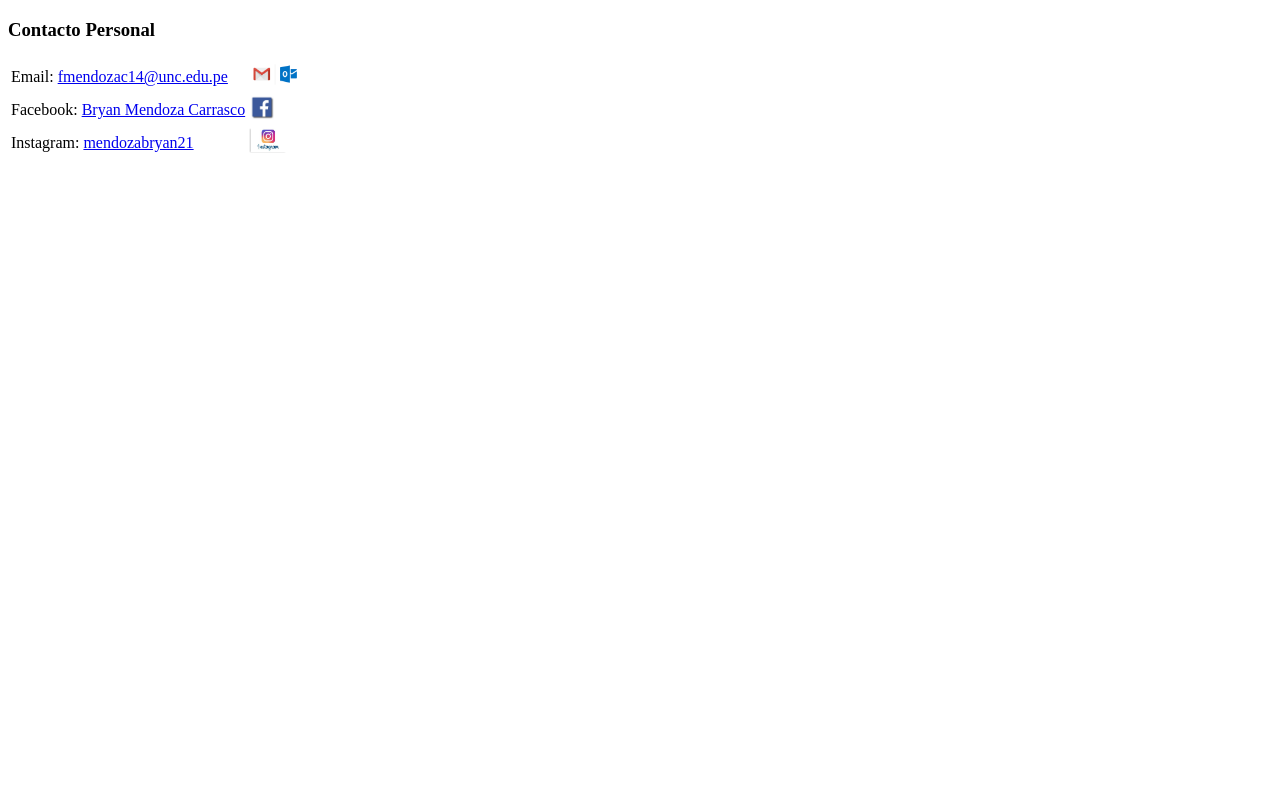
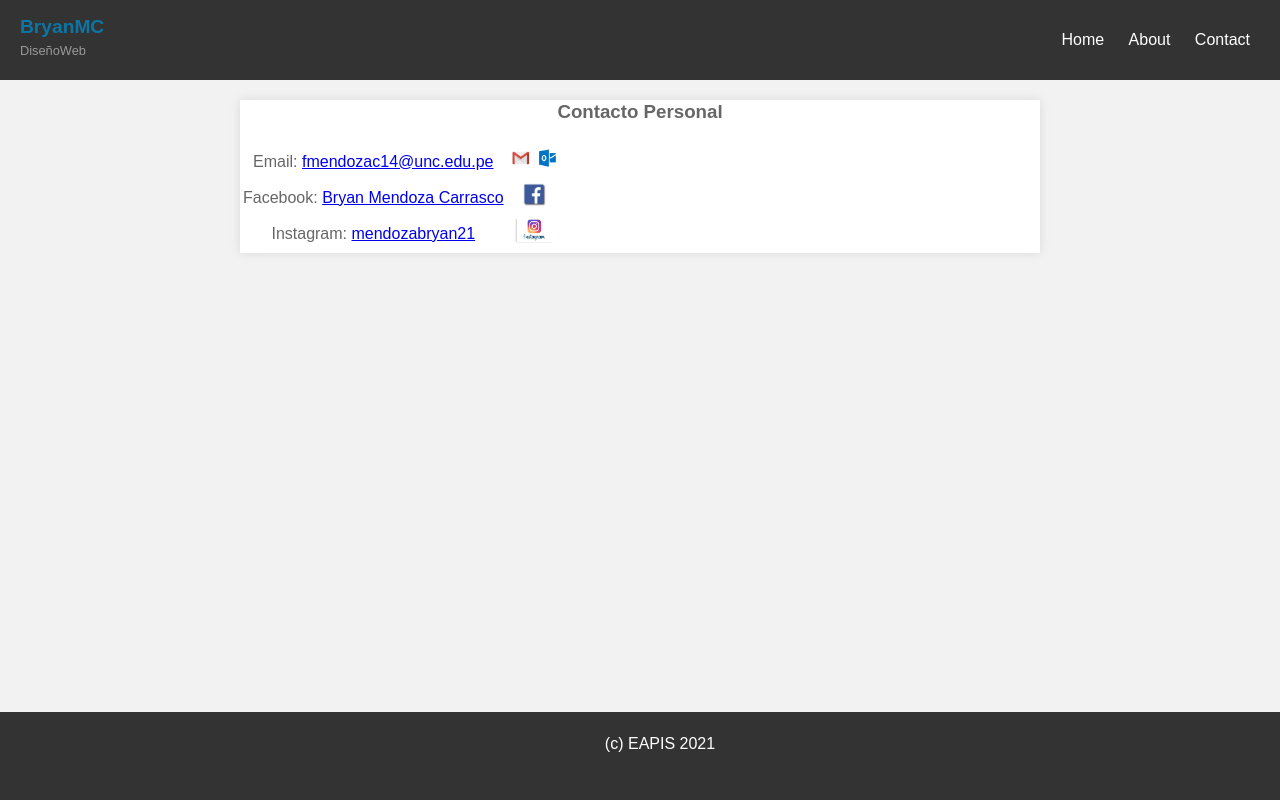
Before and after one commit to bmendozac/bmendozac.github.io, a plain HTML site: page contact.html in a window 1280 px wide. Drawn offline with Linux system fonts and the light colour scheme.

Commit message:
Laboratorio3

```diff
--- a/contact.html
+++ b/contact.html
@@ -7,9 +7,24 @@
         <title>Contacto</title>
         <meta name="description" content="">
         <meta name="viewport" content="width=device-width, initial-scale=1">
-        <link rel="stylesheet" href="">
+        <link rel="stylesheet" href="estilos/estilopersonal.css">
     </head>
     <body>
+        <header class="main-header">
+            <a class="logo-header" href="">
+                <span class="site-name">BryanMC</span>
+                <span class="site-desc">DiseñoWeb</span>
+            </a>
+            <nav>
+                <ul>
+                    <li><a href="/index.html">Home</a></li>
+                    <li><a href="/about.html">About</a></li>
+                    <li><a href="/contact.html">Contact</a></li>
+                </ul>
+            </nav>
+        </header>
+
+        <section class="main-content">
             <div>
                 <h3>Contacto Personal</h3>
                 <table>
@@ -27,7 +42,11 @@
                     </tr>
                 </table>
             </div>
+        </section>
 
+        <footer class="main-footer">
+            <p>(c) EAPIS 2021</p>
+        </footer>
         <script src="" async defer></script>
     </body>
 </html>
--- a/estilos/miestilo.css
+++ b/estilos/estilopersonal.css
@@ -91,4 +91,8 @@ nav{
     text-align: center;
     padding: 20px;
     margin-top: 40px;
+    position: fixed;
+    left: 0;
+    bottom: 0;
+    width: 100%;
 }
```
Also changed, not shown: about.html (+21 -1 lines), index.html (+8 -6 lines). Lines whose indentation alone changed are shown as unchanged.
